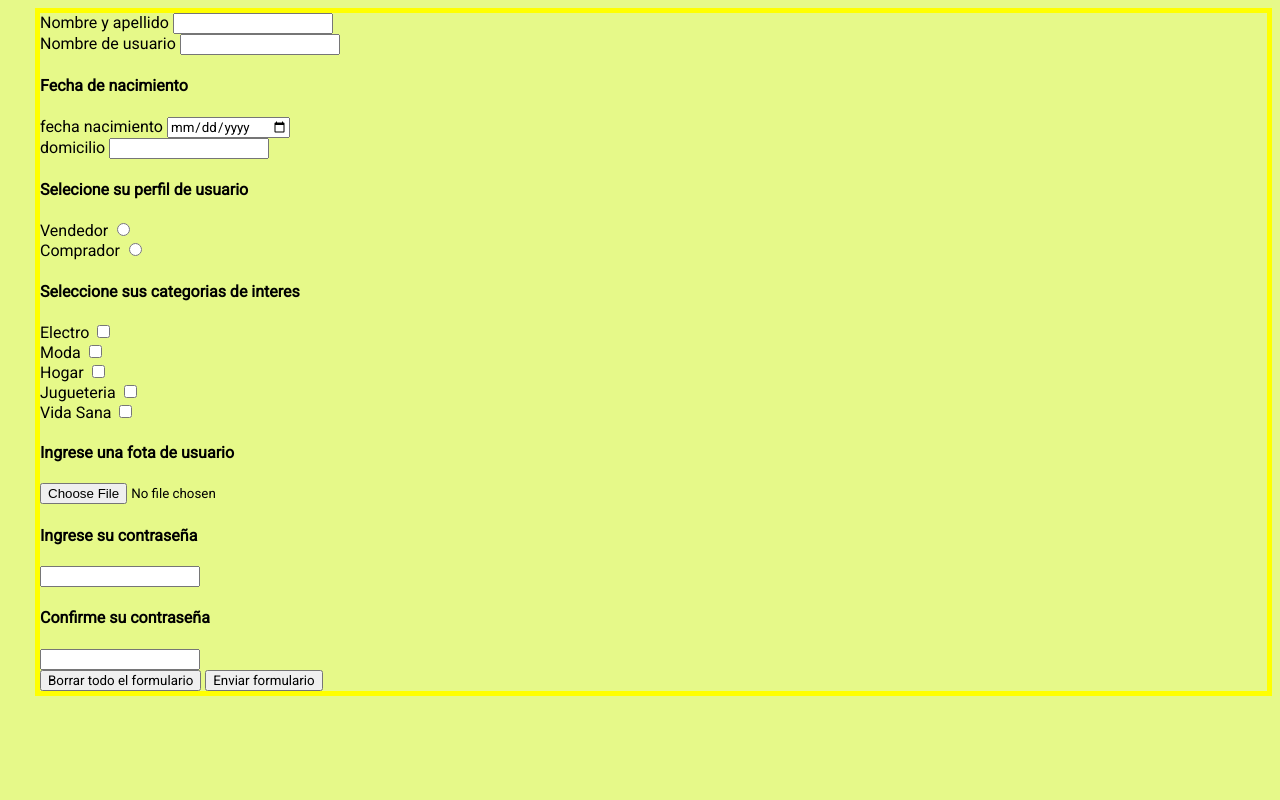
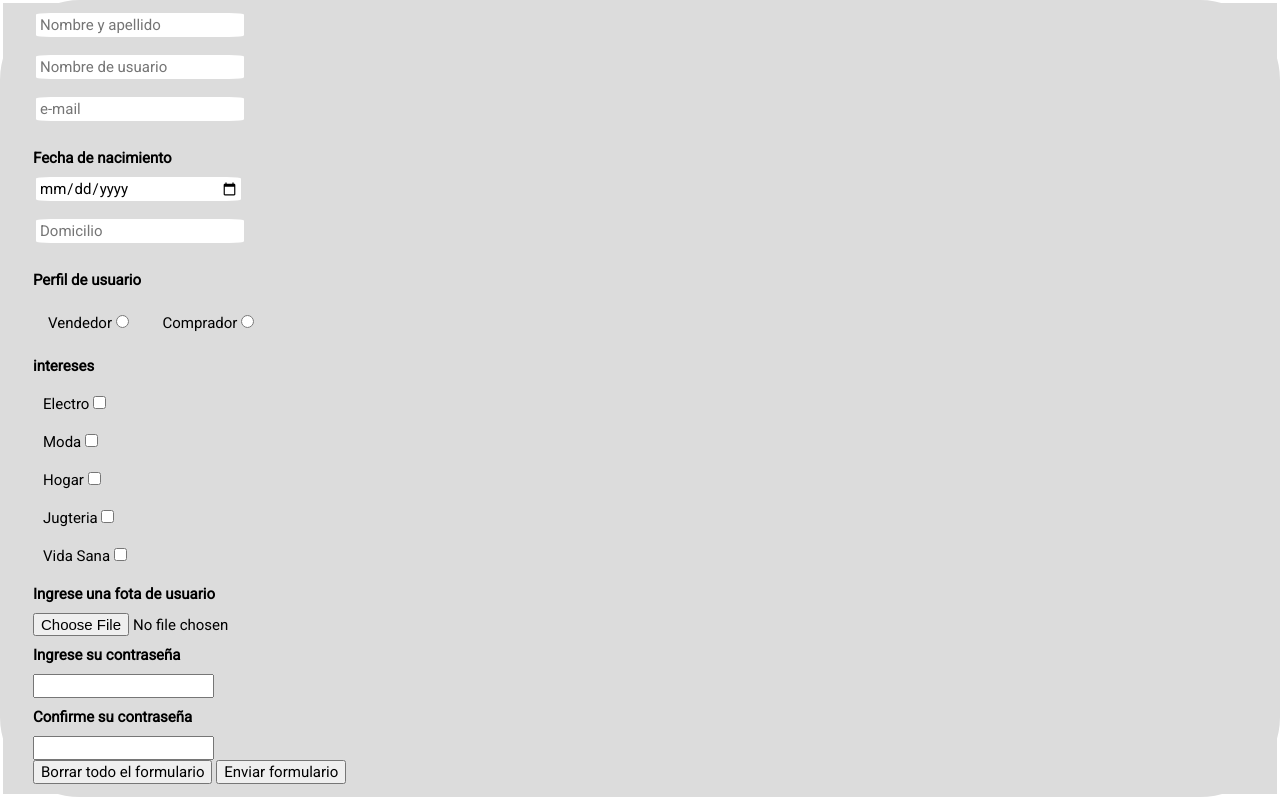
Before and after one commit to JuanRumelfanger/Mercado-Liebre, a website: page viewe/register.html in a window 1280 px wide. Drawn offline with Linux system fonts and the light colour scheme.

Commit message:
Inserto estilos en el register

```diff
--- a/public/css/index.css
+++ b/public/css/index.css
@@ -1,10 +1,47 @@
 *{
+    margin: auto;
+    font-family: 'Roboto';
+    font-size: 15px;
+}
+
+body{
     text-align: left;
-    font-family: 'Roboto';
+    border: solid gainsboro 3px ;
+    border-radius: 80px;
 }
-body{
-    display: flex;
-    border: solid 5px yellow;
-    background-color: rgba(207, 245, 21, 0.5);
-    margin-left: 35px;
+
+.form-register{
+    background-color: gainsboro;
+    margin: auto;
+    padding: 10px;
+    padding-left: 30px;
 }
+.form-register h4{
+    word-wrap: break-word;
+    margin: auto;
+    padding: 10px 0px;
+}
+.block-register{
+   display: block;
+   width: auto;
+   width: 200px;
+   margin: auto;
+   margin-left: 3px;
+   border: solid white 2px;
+   border-radius: 7%;
+}
+
+.vendedor-o-comprador{
+    display: inline-block;
+    padding: 0px;
+    margin: 15px;
+}
+
+.interests-list li{
+    list-style-type: none;
+    margin: auto;
+    padding:10px;
+}
+.interests-list{
+    padding: 0px
+}
--- a/viewe/register.html
+++ b/viewe/register.html
@@ -11,38 +11,55 @@
 
 </head>
 <body>
-    <form action="" method="post">
+    <form action="" method="post" class="form-register">
 
-        <label for="nombre-apellido">Nombre y apellido</label>
-        <input type="text" name="nombre-apellido" id="nombre-apellido" required><br>
+<label for="nombre-apellido"></label>
+<input class="block-register"  type="text" id="dato" name="dato" pattern="[A-Za-z]+" title="El dato debe contener solo letras (mayúsculas o minúsculas)" placeholder="Nombre y apellido" required><br>
 
-        <label for="nombre-de-usuario">Nombre de usuario</label>
-        <input type="text" name="nombre-de-usuario" id="nombre-de-usuario" required><br>
+<label for="nombre-de-usuario"></label>
+<input class="block-register"  type="text" name="nombre-de-usuario" id="nombre-de-usuario" pattern="[A-Za-z]+" title="El dato debe contener solo letras (mayúsculas o minúsculas)" placeholder="Nombre de usuario"   required><br>
+
+<label for="email"></label>
+<input class="block-register"  type="email" name="email" id="email" pattern="^[a-zA-Z0-9._%+-]+@[a-zA-Z0-9.-]+\.[a-zA-Z]{2,}$" title="El correo debe ser valido" placeholder="e-mail"   required><br>
+
 
         <h4>Fecha de nacimiento</h4>
-        <label for="fecha-de-nacimiento">fecha nacimiento</label>
-        <input type="date" name="fecha-de-nacimiento" id="fecha-de-nacimiento" required><br>
-        <label for="domicilio">domicilio</label>
-        <input type="text" name="domicilio" id="domicilio" required><br>
 
-        <h4>Selecione su perfil de usuario</h4>
-        <label for="vendedor-o-comprador">Vendedor</label>
-        <input type="radio" name="vendedor-o-comprador" id="vendedor-o-comprador" required><br>
-        <label for="vendedor-o-comprador">Comprador</label>
-        <input type="radio" name="vendedor-o-comprador" id="vendedor-o-comprador" required><br>
+<label for="fecha-de-nacimiento"></label>
+<input class="block-register" type="date" name="fecha-de-nacimiento" id="fecha-de-nacimiento" pattern="[dd/mm/aaaa]" title="Ingrese una fecha valida" required><br>
 
-        <h4>Seleccione sus categorias de interes</h4>
-        <label for="categorias">Electro</label>
+<label for="domicilio"></label>
+<input class="block-register" type="text" name="domicilio" id="domicilio" title="Ingrese una fecha valida" placeholder="Domicilio"  required><br>
+
+        <h4>Perfil de usuario</h4>
+        <div class="vendedor-o-comprador">
+            <label for="vendedor-o-comprador">Vendedor</label>
+            <input type="radio" name="vendedor-o-comprador" id="vendedor-o-comprador" required><br>
+        </div>
+
+        <div class="vendedor-o-comprador">
+            <label for="vendedor-o-comprador">Comprador</label>
+            <input type="radio" name="vendedor-o-comprador" id="vendedor-o-comprador" required><br>
+        </div>
+
+        <h4>intereses</h4>
+    <ul class="interests-list">
+       <li><label for="categorias">Electro</label>
         <input type="checkbox" name="categorias-de-interes" value="categorias-de-interes" ><br>
-        <label for="categorias">Moda</label>
+       </li>
+       <li><label for="categorias">Moda</label>
         <input type="checkbox" name="categorias-de-interes" value="categorias-de-interes" ><br>
-        <label for="categorias">Hogar</label>
+       </li>
+       <li><label for="categorias">Hogar</label>
         <input type="checkbox" name="categorias-de-interes" value="categorias-de-interes" ><br>
-        <label for="categorias">Jugueteria</label>
+       </li>
+       <li><label for="categorias">Jugteria</label>
         <input type="checkbox" name="categorias-de-interes" value="categorias-de-interes" ><br>
-        <label for="categorias">Vida Sana</label>
+       </li>
+       <li><label for="categorias">Vida Sana</label>
         <input type="checkbox" name="categorias-de-interes" value="categorias-de-interes" ><br>
-
+       </li>
+    </ul>
         <h4>Ingrese una fota de usuario</h4>
         <input type="file" name="avatar" accept=".jpg, .png"><br>
 
```
Also changed, not shown: viewe/home.html (+2 -2 lines).
